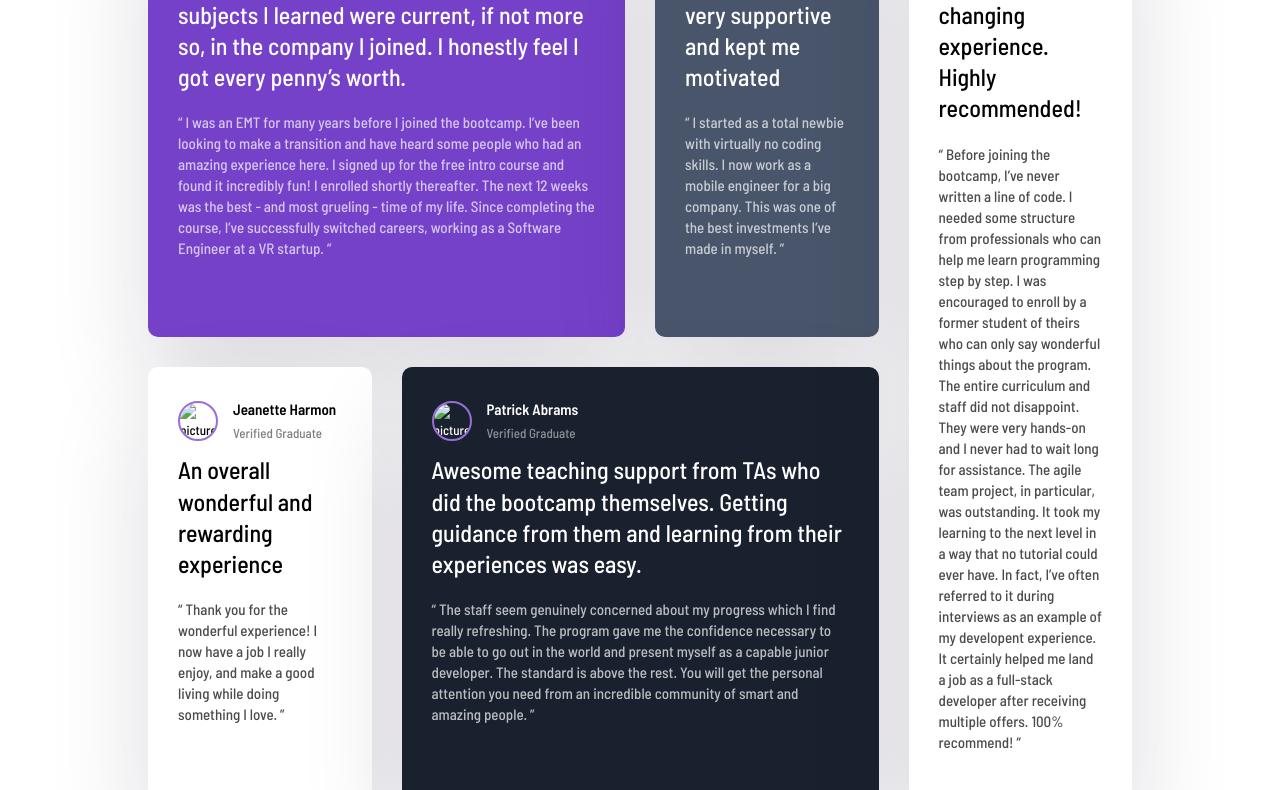
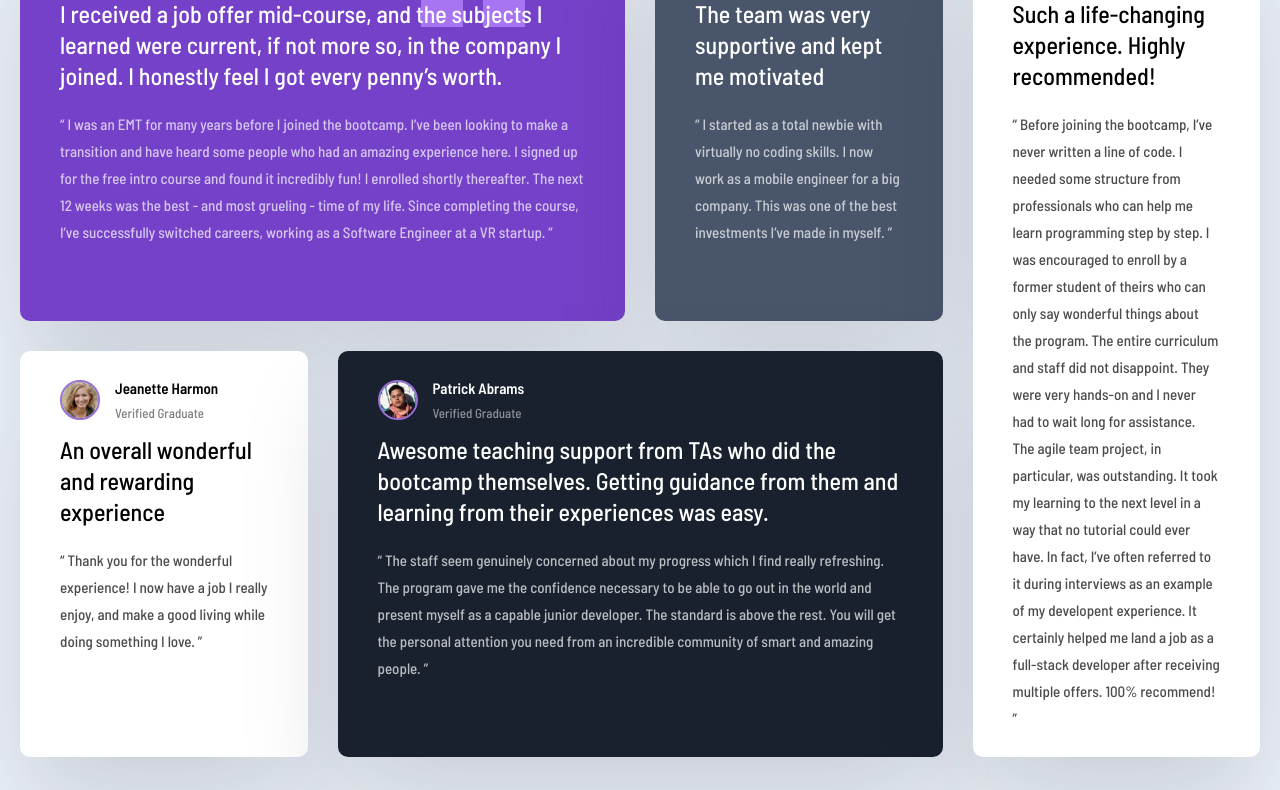
Before and after one commit to subhajitroycode/testimonials-grid-section, a plain HTML site: page index.html in a window 1280 px wide. Shown: the part 140-930 px from the top of the page. Drawn offline with Linux system fonts and the light colour scheme.

Commit message:
finished

```diff
--- a/scss/style.scss
+++ b/scss/style.scss
@@ -14,15 +14,15 @@ $light_grayish_blue: hsl(210, 46%, 95%);
 }
 
 body {
-  // background: $light_grayish_blue;
+  background: $light_grayish_blue;
   font-family: "Barlow Semi Condensed", sans-serif;
   font-size: 13px;
   line-height: 1.7;
 }
 
 .testimonials {
-  width: 80%;
-  margin: auto;
+  max-width: 1440px;
+  margin: 35px auto;
   padding: 20px;
   display: grid;
   grid-template-columns: repeat(4, 1fr);
@@ -31,7 +31,7 @@ body {
   .card {
     background-color: $white;
     border-radius: 10px;
-    padding: 30px;
+    padding: 25px 40px;
     box-shadow: rgba(17, 12, 46, 0.15) 0px 48px 100px 0px;
     // margin-bottom: 10px;
 
@@ -67,8 +67,7 @@ body {
     .card-quote {
       font-size: 15px;
       font-weight: 500;
-      line-height: 1.4;
-      margin-bottom: 20px;
+      line-height: 1.8;
       opacity: 70%;
     }
   }
```
Also changed, not shown: css-dist/style.css, images/bg-pattern-quotation.svg (added), images/favicon-32x32.png (added), images/image-daniel.jpg (added), images/image-jeanette.jpg (added), images/image-jonathan.jpg (added), images/image-kira.jpg (added), images/image-patrick.jpg (added), 2 other files.
